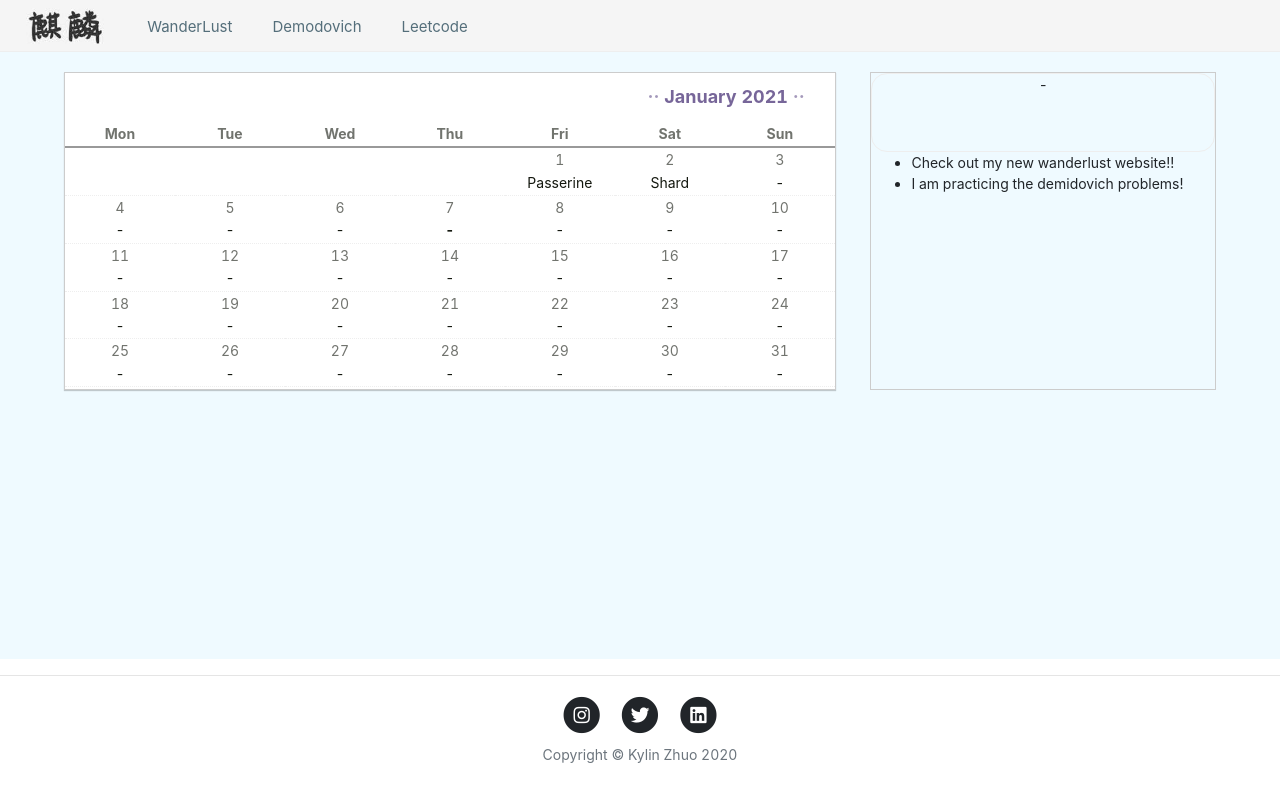
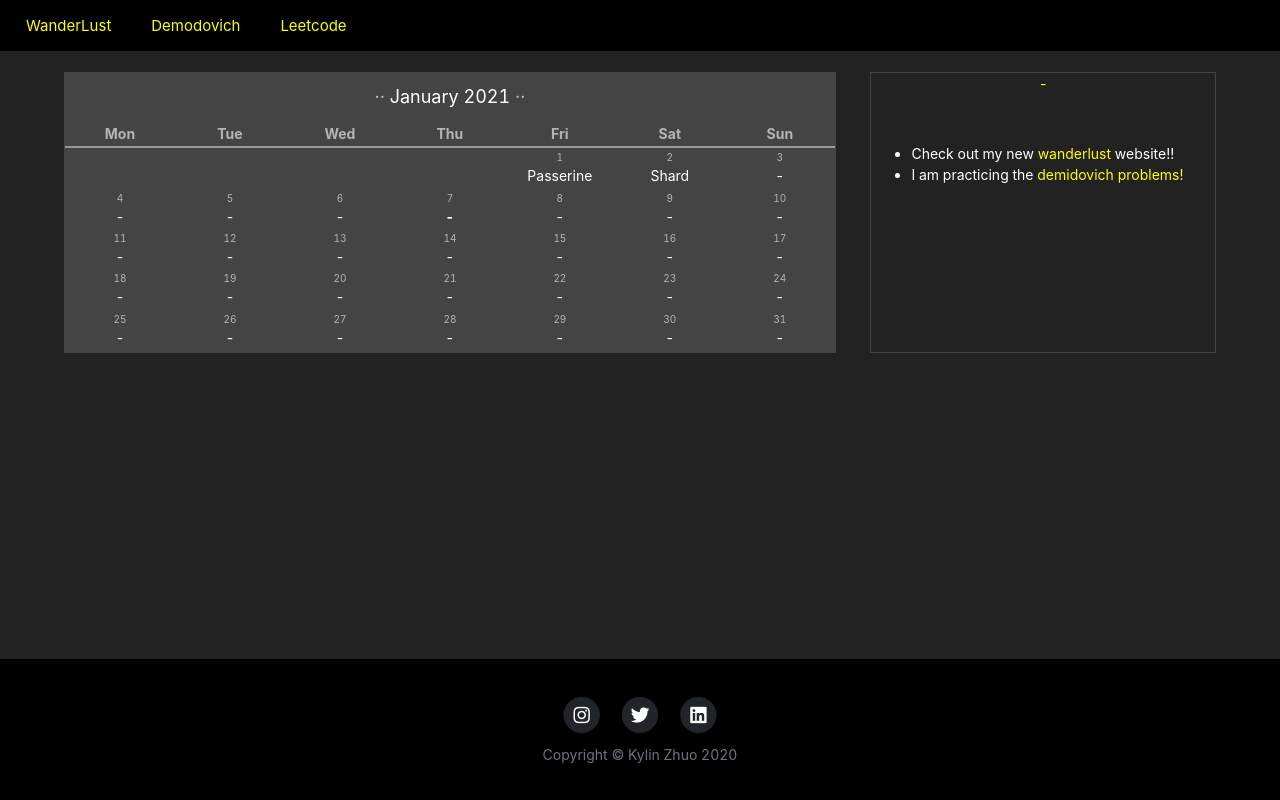
Before and after one commit to kylin-zhuo/home, a Flask app: page / in a window 1280 px wide. Run offline with Flask 2, Linux system fonts and the light colour scheme; data comes from the database, SQL or seed files in the repository; some libraries are stand-ins or nearby versions.

Commit message:
reset the color pattern; fix leetcode page loading issue.

```diff
--- a/static/css/home.css
+++ b/static/css/home.css
@@ -4,16 +4,16 @@ body {
   font-family: -apple-system, BlinkMacSystemFont, 'Segoe UI', 'PingFang SC', 'Hiragino Sans GB', 'Microsoft YaHei', 'Helvetica Neue', Helvetica, Arial, sans-serif, 'Apple Color Emoji', 'Segoe UI Emoji', 'Segoe UI Symbol';
   font-variant: tabular-nums;
   line-height: 1.5;
-  background-color: #fff;
+  background-color: #000;
   -webkit-font-feature-settings: 'tnum';
   font-feature-settings: 'tnum';
 }
 
 .navbar {
-  background-color: #f5f5f5;
+  background-color: #000;
   width: 100%;
   height: 52px;
-  border-bottom: 1px solid #eeeeee;
+  border-bottom: 1px solid #222;
   display: -webkit-box;
   display: -ms-flexbox;
   display: flex;
@@ -24,7 +24,6 @@ body {
   -ms-flex-pack: center;
   justify-content: center;
   font-size: 15px;
-
   font-variant: tabular-nums;
   line-height: 1.5;
   font-feature-settings: 'tnum';
@@ -46,7 +45,7 @@ body {
 }
 
 .home-content-wrapper {
-  background: #effaff;
+  background: #222;
   padding-top: 20px;
   padding-bottom: 20px;
   min-height: calc(100vh - 193px);
@@ -83,7 +82,7 @@ body {
   display: block;
   float: left;
   position: relative;
-  border: 1px solid #ccc;
+  border: 1px solid #444;
   border-radius: 4 px;
 }
 
@@ -94,12 +93,17 @@ body {
   display: block;
   float: right;
   position: relative;
-  border: 1px solid #ccc;
+  border: 1px solid #444;
   border-radius: 4 px;
   /* border-radius: 24px;
   box-sizing: border-box;
   color: rgba(0, 0, 0, 0.65);
   box-shadow: rgba(0, 0, 0, 0.2) 0px 1px 2px, rgba(0, 0, 0, 0.06) 0px 2px 8px; */
+  color: #fff;
+}
+
+.today-keyword-container-right a {
+  color: yellow;
 }
 
 .today-keyword-calendar table {
@@ -108,7 +112,7 @@ body {
 }
 
 .today-keyword-calendar tbody tr {
-  border-top: 1px dotted #eee;
+  /* border-top: 1px dotted #eee; */
 }
 
 .today-keyword-calendar thead {
@@ -118,6 +122,7 @@ body {
 
 .today-keyword-calendar .week .day {
   opacity: 60%;
+  font-size: 10px;
 }
 
 .today-keyword-calendar .week .today,  {
@@ -130,15 +135,16 @@ body {
 }
 
 .today-keyword-calendar .week .word:hover {
-  color: #11f;
+  color: #fff;
+  font-weight: bold;
   cursor: pointer;
 }
 
 .today-keyword-calendar .week .tooltiptext {
   visibility: hidden;
   /* width: 90%; */
-  background-color: #eee;
-  color: blue;
+  background-color: #000;
+  color: #fff;
   text-align: center;
   border-radius: 4px;
   padding: 1px 0;
@@ -159,10 +165,8 @@ body {
 .today-keyword-month-selector {
   font-size: 18px;
   margin: 10px 30px;
-  font-weight: bold;
-  color: #769;
+  color: #fff;
   position: relative;
-  float: right;
 }
 
 .cardboard-1 {
@@ -170,13 +174,13 @@ body {
   box-sizing: border-box;
   /* margin: 10px; */
   padding: 0;
-  color: rgba(7, 12, 2, 0.95);
+  color: #fff;
   font-size: 14px;
   font-variant: tabular-nums;
   line-height: 1.6;
-  background: #ffffff;
+  background: #444;
   /* border-radius: 30px; */
-  box-shadow: rgba(0, 0, 0, 0.2) 0px 1px 1px;
+  /* box-shadow: rgba(0, 0, 0, 0.2) 0px 1px 1px; */
   text-align: center;
 }
 
@@ -184,9 +188,11 @@ body {
 .box-row-1 {
   text-align: center;
   height: 25%;
-  border: 1px solid #eee;
-  border-radius: 16px;
+  /* border: 1px solid #eee; */
+  /* border-radius: 16px; */
+  color: #fff;
 }
+
 
 .box-row-1 .box-row-1-left {
   width: 30%;
@@ -202,17 +208,6 @@ body {
   border: 1px solid #eee;
   border-radius: 8px;
   padding-top: 5px;
-}
-
-.box-row-1 .box-row-1-left span {
-  font-size: 20px;
-  font-family:cursive;
-}
-
-.box-row-1 .box-row-1-left .lower {
-  height: 50%;
-  border: 1px solid #eee;
-  border-radius: 8px;
 }
 
 .box-row-1 .box-row-1-right {
@@ -314,7 +309,7 @@ body {
 }
 .nav-item-container__16kF .nav-item__5BvG,
 .nav-item-container__16kF .nav-item__5BvG .ant-dropdown-trigger {
-  color: #546e7a;
+  color: yellow;
   -webkit-transition: 0.18s color ease-in-out;
   -o-transition: 0.18s color ease-in-out;
   transition: 0.18s color ease-in-out;
@@ -322,7 +317,7 @@ body {
 }
 .nav-item-container__16kF .nav-item__5BvG:hover,
 .nav-item-container__16kF .nav-item__5BvG .ant-dropdown-trigger:hover {
-  color: #263238;
+  color: #fff;
 }
 .nav-item-container__16kF .nav-item__5BvG:visited,
 .nav-item-container__16kF .nav-item__5BvG .ant-dropdown-trigger:visited,
--- a/static/js/leetcode/configureInput.js
+++ b/static/js/leetcode/configureInput.js
@@ -4,6 +4,8 @@ function configureInputFields(qid) {
   console.debug('configureInputFields -', qid);
   if (qid === '1') {
     displayInputUnits([1,2]);
+    setDefaultInputValue(1, '[1,3,4,5,7]');
+    setDefaultInputValue(2, '10');
   }
   if (qid === '448') {
     // only display input unit 1
--- a/static/js/leetcode/execute.js
+++ b/static/js/leetcode/execute.js
@@ -50,9 +50,7 @@ function findDisappearedNumbers() {
 
     });
   });
-
 }
-
 
 function twoSum(qid) {
   var array = JSON.parse(document.querySelector("#input1").value);
--- a/templates/home.html
+++ b/templates/home.html
@@ -34,13 +34,13 @@
     <div class="navbar">
       <div class="navbar_container">
         <div class="navbar-left-container">
-          <div class="nav-item-container__16kF">
+          <!-- <div class="nav-item-container__16kF">
             <a href="/home.html" class="nav-item__5BvG">
               <img class="home-logo" src="/static/img/kylin.jpg" alt="logo">
             </a>
-          </div>
+          </div> -->
           <div class="nav-item-container__16kF">
-            <a href="https://linzhuo.wixsite.com/website" class="nav-item__5BvG">WanderLust</a>
+            <a href="https://www.wanderlust-kylin.com" class="nav-item__5BvG">WanderLust</a>
           </div>
           <div class="nav-item-container__16kF">
             <a href="/demidovich.html" class="nav-item__5BvG">Demodovich</a>
@@ -48,6 +48,7 @@
           <div class="nav-item-container__16kF">
             <a class="nav-item__5BvG" href="/leetcode.html">Leetcode</a>
           </div>
+          <!-- <span style="font-family:trend-sans-w00-four,sans-serif">WANDERLUST OF KYLIN</span> -->
         </div>
       </div>
     </div>
@@ -95,7 +96,7 @@
           <div class="">
             <ul>
               <li>
-                <span>Check out my new <a href="https://linzhuo.wixsite.com/website">wanderlust</a> website!!</span>
+                <span>Check out my new <a href="https://www.wanderlust-kylin.com">wanderlust</a> website!!</span>
               </li>
               <li>
                 <span>I am practicing the <a href="/demidovich.html">demidovich problems!</a></span>
```
Also changed, not shown: static/css/leetcode.css (added, +119 -0 lines), static/js/leetcode/svg-array.js (+8 -6 lines), templates/leetcode.html (+3 -126 lines).
